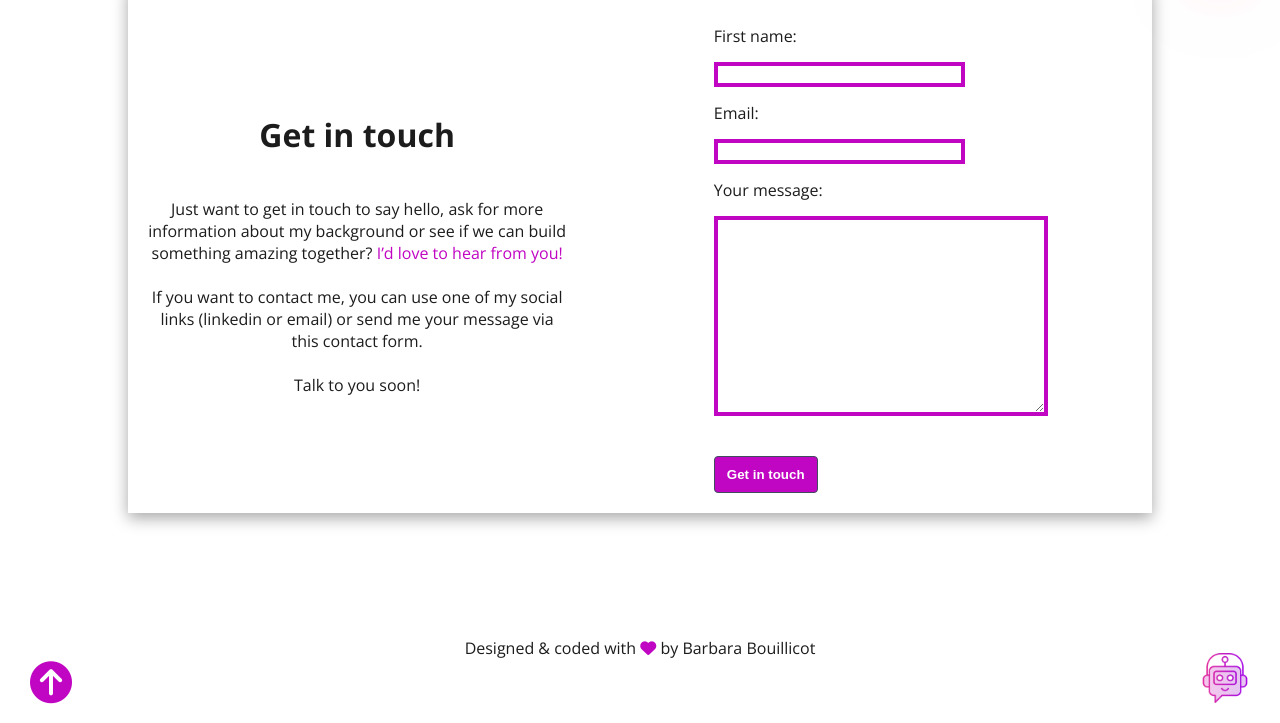
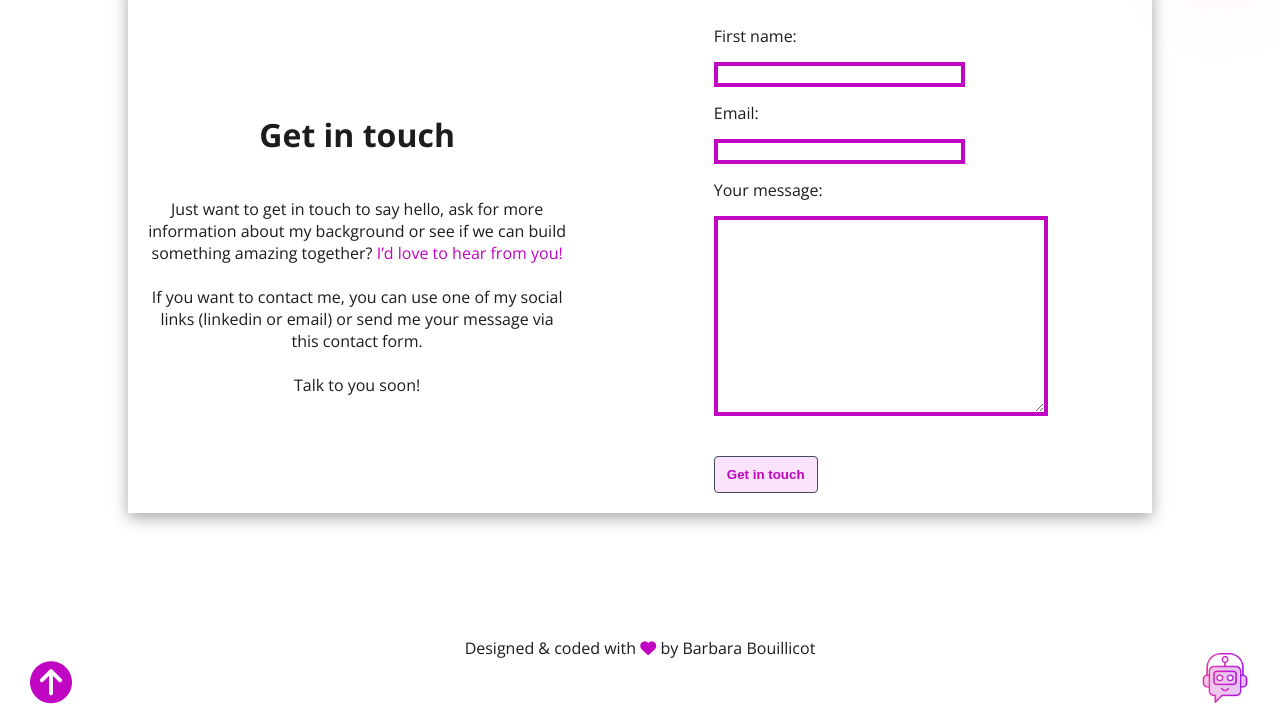
Before and after one commit to barbara-bouillicot/portefolio-project, a plain HTML site: page index.html in a window 1280 px wide. In both pictures the pointer is over the input "Get in touch". Shown: the part 3732-4455 px from the top of the page. Drawn offline with nearby package versions, Linux system fonts and the light colour scheme.

Commit message:
changed on btn-form

```diff
--- a/css/components/button.css
+++ b/css/components/button.css
@@ -61,7 +61,7 @@
 .btn-form{
   width: auto;
   background-color:  var(--color);
-  color:var(--red);
+  color:var(--color-light);
   font-weight: bold;
   margin-top: 20px;
   padding: 10px 12px;
@@ -71,8 +71,8 @@
 }
 
 .btn-form:hover{
-  color: white;
-  background-color: var(--color);
+  color: var(--color);
+  background-color: var(--card-bg);
 }
 
 #top-btn{
```
